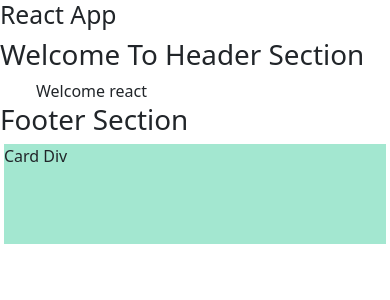
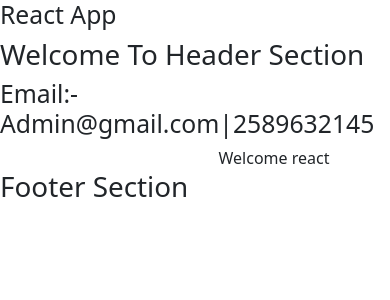
Before and after one commit to Harsimran141/ReactPractice, a React (Vite) app in the folder SecondApp/: page / in a window 390 px wide. Shown: the top 300 px of the page. Built offline with nearby package versions, Linux system fonts and the light colour scheme.

Commit message:
feat: update Header component to accept props for email and phone, enhance App layout with text-center class

```diff
--- a/SecondApp/src/App.jsx
+++ b/SecondApp/src/App.jsx
@@ -6,27 +6,21 @@ const App = () => {
   return (
     <div>
       {/* <h1>React App</h1> */}
-      <Header/>
+      <Header email="Admin@gmail.com" phone="2589632145" />
 <Container fluid>
 
 <Container>
   <Row>
-    <Col className="col-12">
+    <Col className="col-12 text-center">
     Welcome react
     </Col>
   </Row>
 </Container>
 </Container>
        <Footer/>
-       <Card/>
+
 </div>
   )
 };
 
 export default App;
-
-function Card(){
-  return(
-    <div className="cardItems">Card Div</div>
-  )
-}
--- a/SecondApp/src/Header.jsx
+++ b/SecondApp/src/Header.jsx
@@ -1,9 +1,9 @@
-function Header(){
+function Header(props){
     return(
         <div>
           <h2>React App</h2>
         <h1>Welcome To Header Section</h1>
-
+          <h2>Email:-{props.email}|{props.phone}</h2>
 
 
         </div>
```
